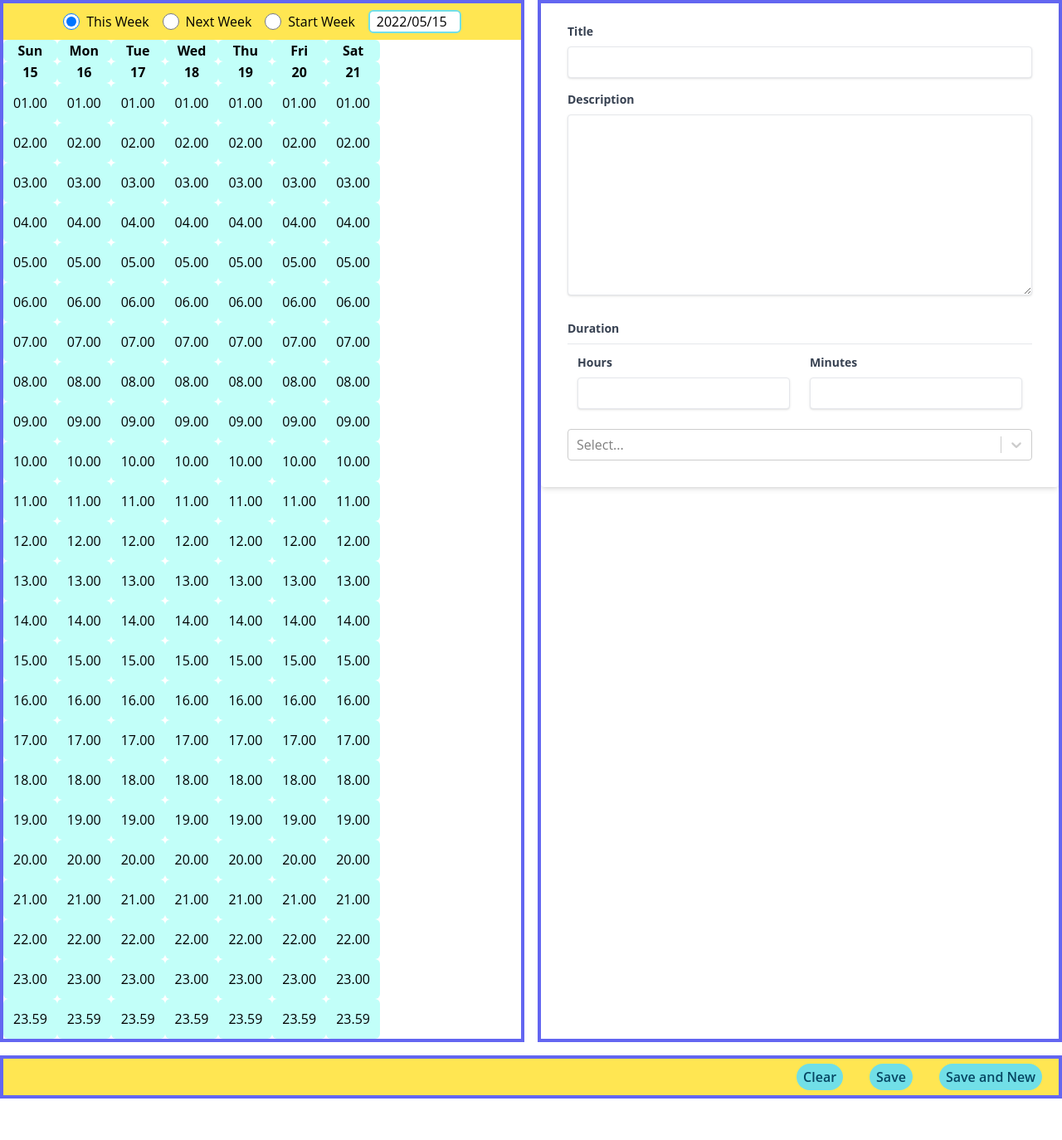
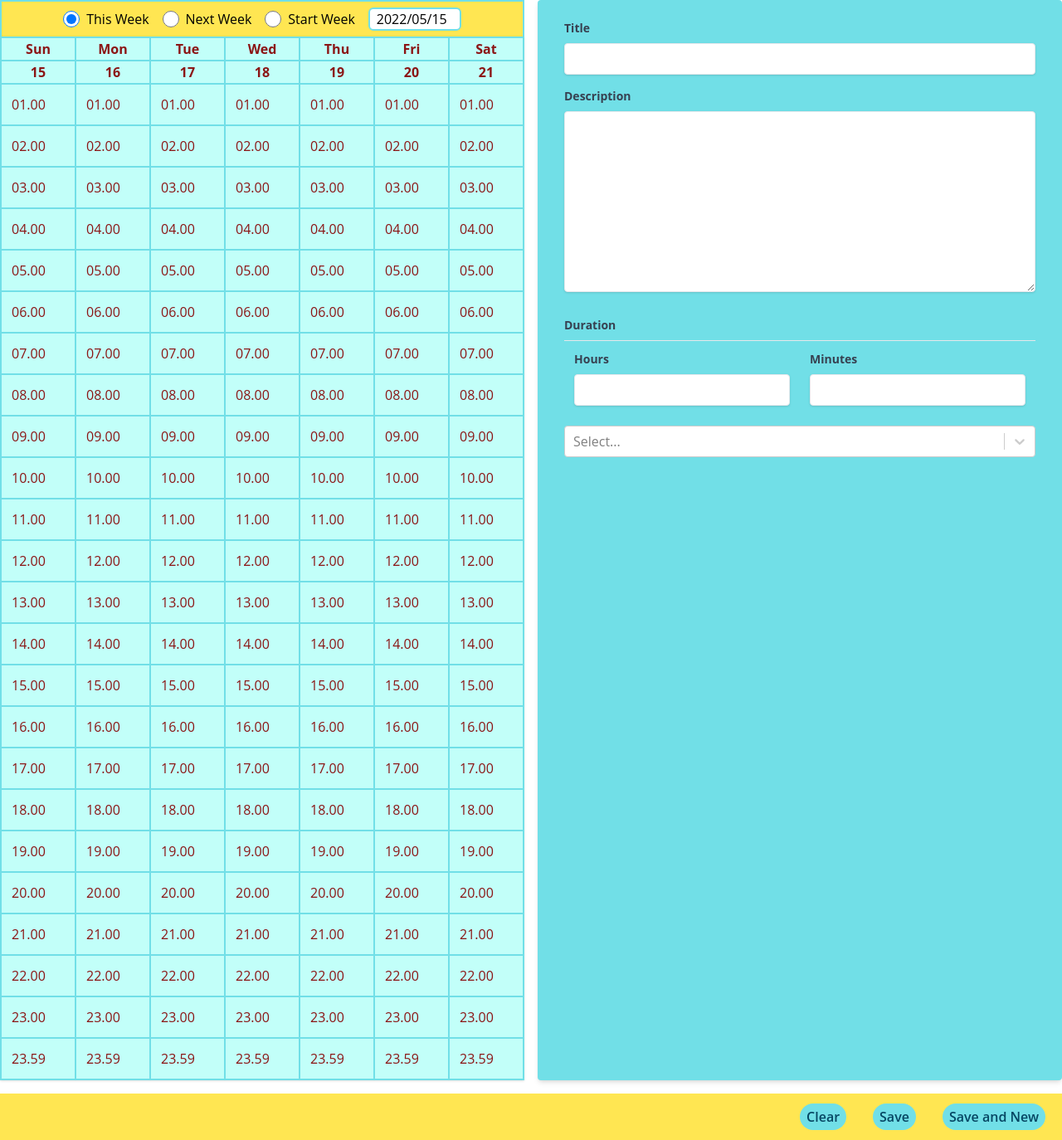
Before and after one commit to CihatAskin/heyday.client, a React (Create React App) app: page / in a window 1280 px wide. Shown: the whole page at 83% size. Before the commit the page ends 1324 px from the top, so only its background shows below. Built offline with nearby package versions, Linux system fonts and the light colour scheme.

Commit message:
refactoring general appearance

```diff
--- a/src/components/ActionArea.tsx
+++ b/src/components/ActionArea.tsx
@@ -3,7 +3,7 @@ import React, { Component } from 'react';
 export default class ActionArea extends Component {
   render() {
     return (
-      <div className='bg-minion h-11 flex flex-row items-center justify-end gap-x-8 pr-5'>
+      <div className='bg-minion h-14 flex flex-row items-center justify-end gap-x-8 pr-5'>
         <button className='action-button'>Clear</button>
         <button  className='action-button'>Save</button>
         <button  className='action-button'>Save and New</button>
--- a/src/components/DateSettings.tsx
+++ b/src/components/DateSettings.tsx
@@ -35,7 +35,7 @@ export default class DateSettings extends Component<
 
   render() {
     return (
-      <div className="bg-minion h-11 flex flex-row items-center justify-center gap-x-4">
+      <div className="bg-minion h-11 flex flex-row items-center justify-center gap-x-4 border-solid border-2 border-sky border-b-0">
         <div>
           <input
             type="radio"
--- a/src/components/ScheduleSettings.tsx
+++ b/src/components/ScheduleSettings.tsx
@@ -4,8 +4,8 @@ import Participants from '../components/Participants';
 export default class ScheduleSettings extends Component {
   render() {
     return (
-      <div className="w-full max-w-none">
-        <form className="bg-white shadow-md rounded px-8 pt-6 pb-8 mb-4">
+      <div className='h-full'>
+        <form className="bg-sky h-full shadow-md rounded px-8 pt-6 pb-8">
           <div className="mb-4">
             <label
               className="block text-gray-700 text-sm font-bold mb-2"
@@ -17,7 +17,7 @@ export default class ScheduleSettings extends Component {
               required
               id="title"
               type="text"
-              className="shadow appearance-none border rounded w-full py-2 px-3 text-gray-700 leading-tight focus:outline-none focus:shadow-outline"
+              className="shadow appearance-none border rounded w-full py-2 px-3 text-gray-700 leading-tight focus:outline-none focus:border-minion focus:shadow-outline"
             />
           </div>
           <div className="mb-6">
@@ -31,7 +31,7 @@ export default class ScheduleSettings extends Component {
               id="description"
               maxLength={100}
               rows={10}
-              className="shadow appearance-none border rounded w-full py-2 px-3 text-gray-700 leading-tight focus:outline-none focus:shadow-outline"
+              className="shadow appearance-none border rounded w-full py-2 px-3 text-gray-700 leading-tight focus:outline-none focus:border-minion focus:shadow-outline"
             />
           </div>
           <div className="mb-6">
@@ -49,7 +49,7 @@ export default class ScheduleSettings extends Component {
                   Hours
                 </label>
                 <input
-                  className="shadow appearance-none border rounded w-full py-2 px-3 text-gray-700 leading-tight focus:outline-none focus:shadow-outline"
+                  className="shadow appearance-none border rounded w-full py-2 px-3 text-gray-700 leading-tight focus:outline-none focus:border-minion focus:shadow-outline"
                   id="hours"
                   type="number"
                   min={0}
@@ -65,7 +65,7 @@ export default class ScheduleSettings extends Component {
                   Minutes
                 </label>
                 <input
-                  className="shadow appearance-none border rounded w-full py-2 px-3 text-gray-700 leading-tight focus:outline-none focus:shadow-outline"
+                  className="shadow appearance-none border rounded w-full py-2 px-3 text-gray-700 leading-tight focus:outline-none focus:border-minion focus:shadow-outline"
                   id="minutes"
                   type="number"
                   min={0}
--- a/src/components/Table.tsx
+++ b/src/components/Table.tsx
@@ -14,7 +14,7 @@ export default class Table extends Component<TableProps> {
 
   render() {
     return (
-      <table>
+      <table className='shadow appearance-none w-full text-bulgar'>
         <Header
           weekDay={this.props.startDate.getDay()}
           monthDay={this.props.startDate.getDate()}
--- a/src/pages/CreateSchedule.tsx
+++ b/src/pages/CreateSchedule.tsx
@@ -23,14 +23,14 @@ export default class CreateSchedule extends Component<{}, CreateScheduleState> {
   render() {
     return (
       <div className="grid grid-cols-schedule gap-4">
-        <div className="border-4 border-indigo-500">
+        <div >
           <DateSettings onChange={this.changeStartDate} />
           <Table startDate={this.state.startDate} />
         </div>
-        <div className="border-4 border-indigo-500">
+        <div >
           <ScheduleSettings />
         </div>
-        <div className="col-span-2 border-4 border-indigo-500">
+        <div className="col-span-2 ">
           <ActionArea />
         </div>
       </div>
--- a/src/style.css
+++ b/src/style.css
@@ -505,8 +505,16 @@ html,
   display: grid;
 }
 
+.h-14 {
+  height: 3.5rem;
+}
+
 .h-11 {
   height: 2.75rem;
+}
+
+.h-full {
+  height: 100%;
 }
 
 .w-28 {
@@ -515,10 +523,6 @@ html,
 
 .w-full {
   width: 100%;
-}
-
-.max-w-none {
-  max-width: none;
 }
 
 .appearance-none {
@@ -576,8 +580,8 @@ html,
   border-width: 1px;
 }
 
-.border-4 {
-  border-width: 4px;
+.border-b-0 {
+  border-bottom-width: 0px;
 }
 
 .border-solid {
@@ -589,19 +593,14 @@ html,
   border-color: rgb(113 223 231 / var(--tw-border-opacity));
 }
 
-.border-indigo-500 {
-  --tw-border-opacity: 1;
-  border-color: rgb(99 102 241 / var(--tw-border-opacity));
-}
-
 .bg-minion {
   --tw-bg-opacity: 1;
   background-color: rgb(255 230 82 / var(--tw-bg-opacity));
 }
 
-.bg-white {
+.bg-sky {
   --tw-bg-opacity: 1;
-  background-color: rgb(255 255 255 / var(--tw-bg-opacity));
+  background-color: rgb(113 223 231 / var(--tw-bg-opacity));
 }
 
 .px-8 {
@@ -609,14 +608,14 @@ html,
   padding-right: 2rem;
 }
 
+.px-3 {
+  padding-left: 0.75rem;
+  padding-right: 0.75rem;
+}
+
 .py-2 {
   padding-top: 0.5rem;
   padding-bottom: 0.5rem;
-}
-
-.px-3 {
-  padding-left: 0.75rem;
-  padding-right: 0.75rem;
 }
 
 .pr-5 {
@@ -657,6 +656,11 @@ html,
   color: rgb(55 65 81 / var(--tw-text-opacity));
 }
 
+.text-bulgar {
+  --tw-text-opacity: 1;
+  color: rgb(139 21 21 / var(--tw-text-opacity));
+}
+
 .shadow-md {
   --tw-shadow: 0 4px 6px -1px rgb(0 0 0 / 0.1), 0 2px 4px -2px rgb(0 0 0 / 0.1);
   --tw-shadow-colored: 0 4px 6px -1px var(--tw-shadow-color), 0 2px 4px -2px var(--tw-shadow-color);
@@ -675,20 +679,18 @@ th, td {
   -webkit-user-select: none;
       -ms-user-select: none;
           user-select: none;
-  border-radius: 0.375rem;
-  border-width: 0px;
+  border-width: 2px;
+  border-style: solid;
+  --tw-border-opacity: 1;
+  border-color: rgb(113 223 231 / var(--tw-border-opacity));
   --tw-bg-opacity: 1;
   background-color: rgb(194 255 249 / var(--tw-bg-opacity));
 }
 
 td {
-  position: relative;
-  height: 3rem;
-  width: 3rem;
   cursor: pointer;
   overflow: auto;
   padding: 0.75rem;
-  vertical-align: middle;
 }
 
 td.active {
@@ -711,6 +713,8 @@ input.radio-action {
 }
 
 .action-button {
+  -webkit-transform: translate(var(--tw-translate-x), var(--tw-translate-y)) rotate(var(--tw-rotate)) skewX(var(--tw-skew-x)) skewY(var(--tw-skew-y)) scaleX(var(--tw-scale-x)) scaleY(var(--tw-scale-y));
+          transform: translate(var(--tw-translate-x), var(--tw-translate-y)) rotate(var(--tw-rotate)) skewX(var(--tw-skew-x)) skewY(var(--tw-skew-y)) scaleX(var(--tw-scale-x)) scaleY(var(--tw-scale-y));
   border-radius: 9999px;
   --tw-bg-opacity: 1;
   background-color: rgb(113 223 231 / var(--tw-bg-opacity));
@@ -721,9 +725,16 @@ input.radio-action {
   font-weight: 600;
   --tw-text-opacity: 1;
   color: rgb(6 70 99 / var(--tw-text-opacity));
+  transition-property: all;
+  transition-timing-function: cubic-bezier(0.4, 0, 0.2, 1);
+  transition-duration: 150ms;
 }
 
 .action-button:hover {
+  --tw-scale-x: 1.05;
+  --tw-scale-y: 1.05;
+  -webkit-transform: translate(var(--tw-translate-x), var(--tw-translate-y)) rotate(var(--tw-rotate)) skewX(var(--tw-skew-x)) skewY(var(--tw-skew-y)) scaleX(var(--tw-scale-x)) scaleY(var(--tw-scale-y));
+          transform: translate(var(--tw-translate-x), var(--tw-translate-y)) rotate(var(--tw-rotate)) skewX(var(--tw-skew-x)) skewY(var(--tw-skew-y)) scaleX(var(--tw-scale-x)) scaleY(var(--tw-scale-y));
   --tw-bg-opacity: 1;
   background-color: rgb(0 157 174 / var(--tw-bg-opacity));
   --tw-text-opacity: 1;
@@ -731,10 +742,27 @@ input.radio-action {
 }
 
 .action-button:active {
+  --tw-scale-x: .95;
+  --tw-scale-y: .95;
+  -webkit-transform: translate(var(--tw-translate-x), var(--tw-translate-y)) rotate(var(--tw-rotate)) skewX(var(--tw-skew-x)) skewY(var(--tw-skew-y)) scaleX(var(--tw-scale-x)) scaleY(var(--tw-scale-y));
+          transform: translate(var(--tw-translate-x), var(--tw-translate-y)) rotate(var(--tw-rotate)) skewX(var(--tw-skew-x)) skewY(var(--tw-skew-y)) scaleX(var(--tw-scale-x)) scaleY(var(--tw-scale-y));
   --tw-bg-opacity: 1;
   background-color: rgb(113 223 231 / var(--tw-bg-opacity));
   --tw-text-opacity: 1;
   color: rgb(0 157 174 / var(--tw-text-opacity));
+  transition-property: all;
+  transition-timing-function: cubic-bezier(0.4, 0, 0.2, 1);
+  transition-duration: 150ms;
+}
+
+.focus\:border-sky:focus {
+  --tw-border-opacity: 1;
+  border-color: rgb(113 223 231 / var(--tw-border-opacity));
+}
+
+.focus\:border-minion:focus {
+  --tw-border-opacity: 1;
+  border-color: rgb(255 230 82 / var(--tw-border-opacity));
 }
 
 .focus\:outline-none:focus {
--- a/tailwind.config.js
+++ b/tailwind.config.js
@@ -7,6 +7,7 @@ module.exports = {
         sky: '#71DFE7',
         celeste: '#C2FFF9',
         minion: '#FFE652',
+        bulgar:'#8B1515',
       },
       gridTemplateColumns: {
         // Simple 16 column grid
--- a/tailwind.css
+++ b/tailwind.css
@@ -7,16 +7,17 @@
   body {
     font-family: 'Open Sans', sans-serif;
     @apply antialiased;
+
   }
 }
 
 th,
 td {
-  @apply bg-celeste border-0 rounded-md select-none;
+  @apply bg-celeste select-none border-solid border-2 border-sky;
 }
 
 td {
-  @apply cursor-pointer relative h-12 w-12 align-middle p-3 overflow-auto;
+  @apply cursor-pointer p-3 overflow-auto;
 }
 
 td.active {
@@ -29,8 +30,11 @@ td.over {
 input.radio-action {
   @apply mr-2 h-5 w-5 align-sub;
 }
+
 .action-button{
   @apply bg-sky py-1 px-2 rounded-full font-semibold text-[#064663]
          hover:bg-munsell hover:text-white
-         active:bg-sky active:text-munsell;
+         active:bg-sky active:text-munsell
+         transition-all transform hover:scale-105
+         active:transition-all  active:scale-95 ;
 }
```
